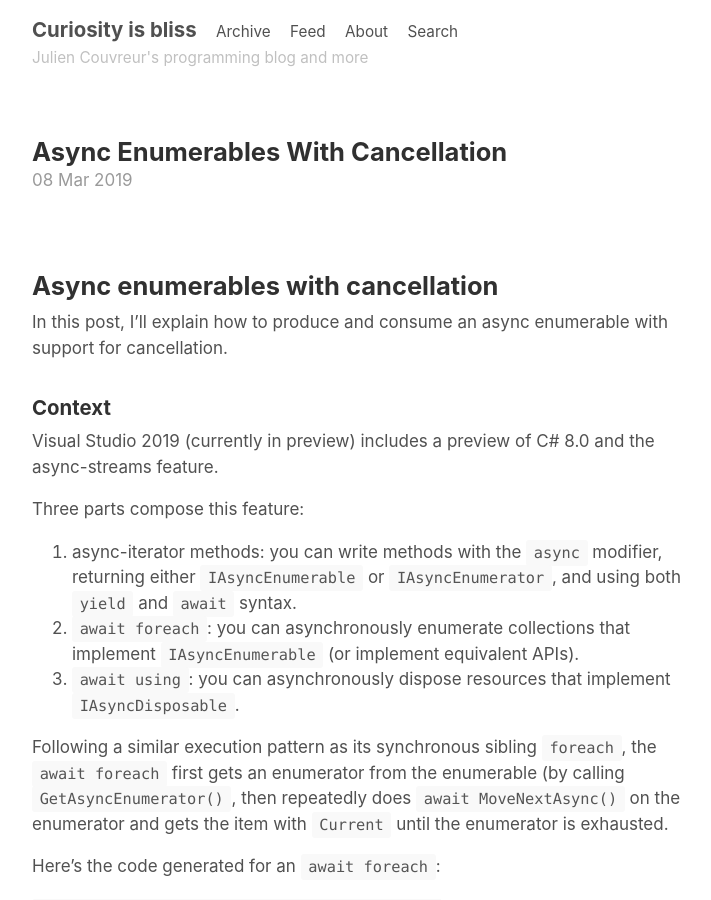
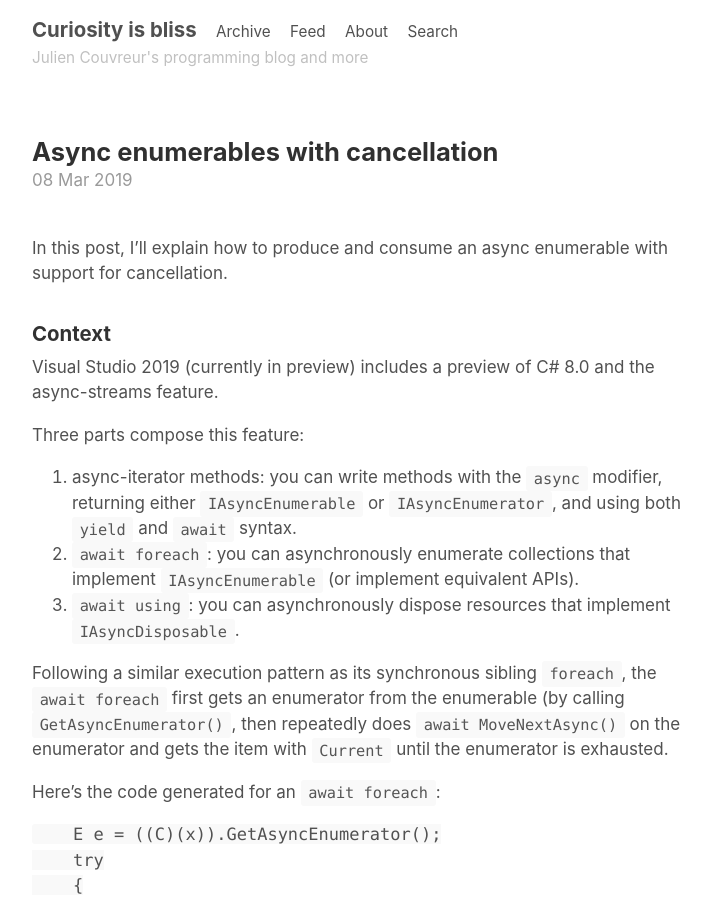
Before and after one commit to jcouv/jcouv.github.io, a Jekyll site: the page built from _posts/2019-03-08-async-enumerables-with-cancellation.md, in a window 1280 px wide and 900 px high. Shown: the whole window, without its empty margins (268-979 px from the left). Built offline with Jekyll 4.4.1, drawn with Linux system fonts in a browser that asks for light colours; comment, search, counter and statistics services are not loaded; some of the changed lines change nothing that is shown.

Commit message:
Update 2019-03-08-async-enumerables-with-cancellation.md

```diff
--- a/_posts/2019-03-08-async-enumerables-with-cancellation.md
+++ b/_posts/2019-03-08-async-enumerables-with-cancellation.md
@@ -1,8 +1,7 @@
 ---
+title: Async enumerables with cancellation
 published: true
 ---
-
-## Async enumerables with cancellation
 
 In this post, I'll explain how to produce and consume an async enumerable with support for cancellation.
 
```
